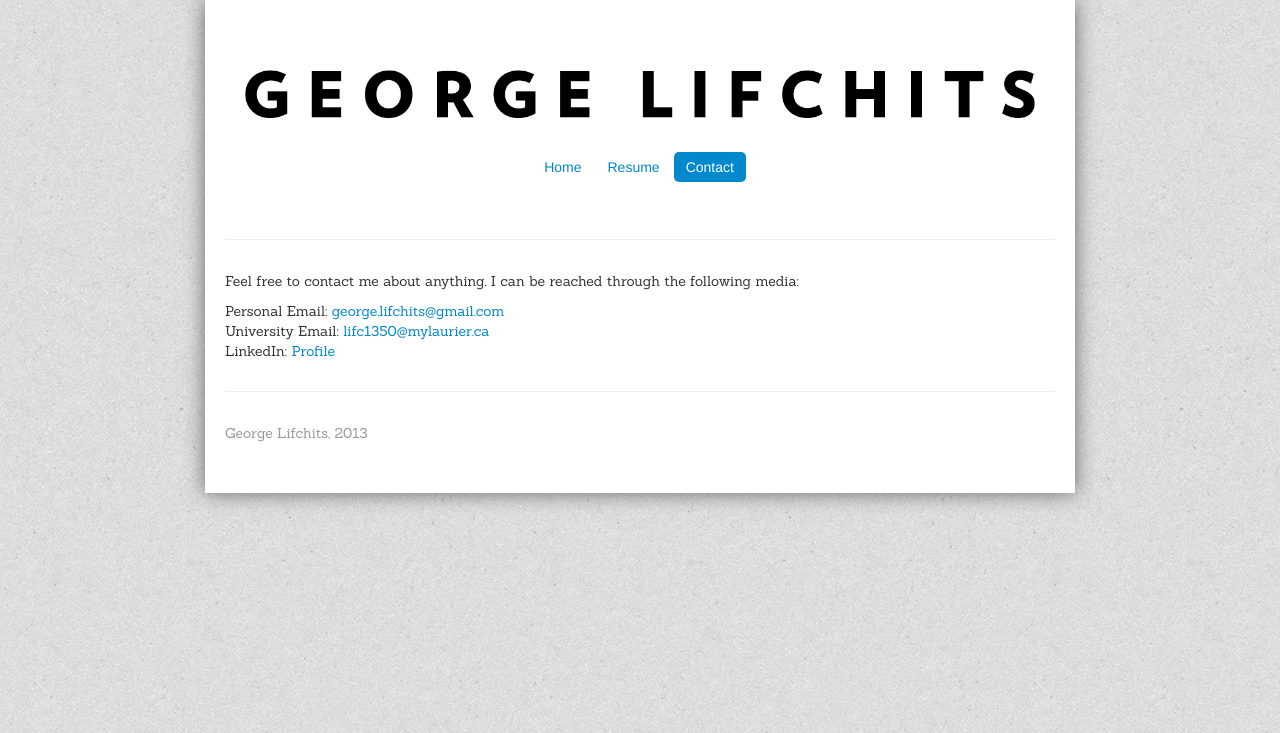
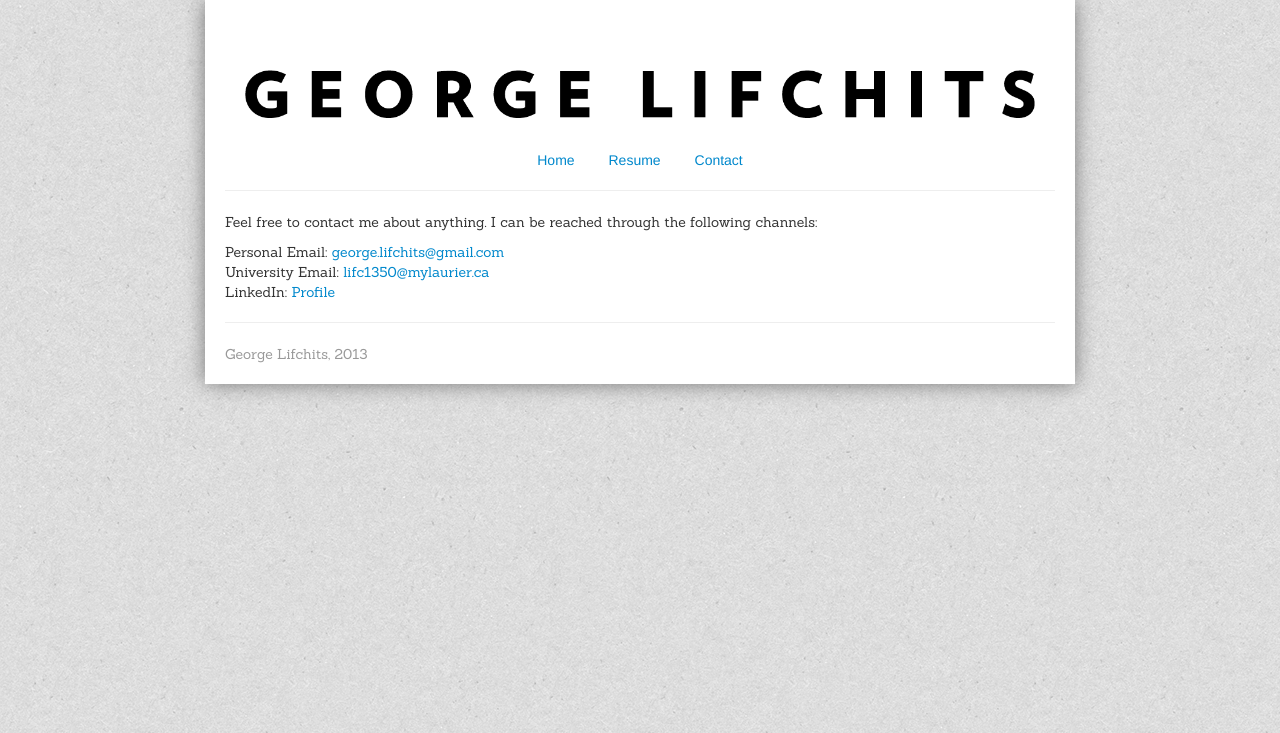
Before and after one commit to glifchits/glifchits-website, a Flask app: page /contact/ in a window 1280 px wide. Shown: the top 733 px of the page. Run offline with Flask 2, Linux system fonts and the light colour scheme; parts of the project's set-up code (start-up, migrations or seed data) failed here and were passed over; some libraries are stand-ins or nearby versions.

Commit message:
Modified navbar, changed "media" to "channels", deleted emacs stupid file

```diff
--- a/web/templates/contact.html
+++ b/web/templates/contact.html
@@ -3,7 +3,7 @@
 {% block body %}
 
 <p>
-	Feel free to contact me about anything. I can be reached through the following media:
+	Feel free to contact me about anything. I can be reached through the following channels:
 </p>
 <p>
 	Personal Email: <a href="mailto:george.lifchits@gmail.com">george.lifchits@gmail.com</a></br>
--- a/web/templates/layout.html
+++ b/web/templates/layout.html
@@ -9,9 +9,9 @@
 		<link rel="stylesheet" type="text/css" href="http://fonts.googleapis.com/css?family=Asap:700">
 		<style type="text/css">
 			body {
-				background-image: url("{{ url_for( 'static', filename='img/textured_paper.png' )}}");
+				background-image: url("{{ url_for( 'static', filename='img/textured_paper.png' )
+			}}");
 			}
-
 
 			p {
 				font-family: 'Sanchez', serif;
@@ -22,6 +22,18 @@
 				font-weight: 700;
 			}
 
+			.navigation {
+				text-align: center;
+				list-style-type: none;
+				padding-bottom: 0px;
+				margin: 0 0 0 0 !important;
+			}
+			.navigation > li {
+				display: inline;
+				padding-left: 15px;
+				padding-right: 15px;
+			}
+
 			#header {
 				padding-top: 50px;
 				padding-bottom: 30px;
@@ -30,32 +42,21 @@
 				height: 50px;
 			}
 
-			.nav-pills {
-
-			}
-
-			.centered-pills { text-align: center; }
-			.centered-pills ul.nav-pills { display: inline-block; }
-			.centered-pills li { display: inline; }
-			.centered-pills a { float: left; }
-			* html .centered-pills ul.nav-pills { display: inline; } /* IE 6 */
-			*+html .centered-pills ul.nav-pills { display: inline; } /* IE 7 */
-
 			#background {
 				margin: 0 auto;
 				max-width: 870px;
 				background-color: #FFFFFF;
-				box-shadow: 0px 0px 20px #666666;
+				box-shadow: 0px 0px 20px #777777;
 			}
 
 			.container-narrow {
 				padding-top: 20px;
 				padding-left: 20px;
 				padding-right: 20px;
-				padding-bottom: 40px;
+				padding-bottom: 10px;
 			}
 			.container-narrow > hr {
-				margin: 30px 0;
+				margin: 20px 0;
 			}
 
 			.jumbotron {
@@ -64,6 +65,8 @@
 			}
 			.lead {
 				font-size: 16px;
+			}
+			.first-hr {
 			}
 		</style>
 	</head>
@@ -76,8 +79,7 @@
 				</div>
 
 				<div class="row-fluid mynav">
-					<div class="span12 centered-pills">
-						<ul class="nav nav-pills">
+					<ul class="navigation">
 						{% for endpoint, title in [
 						('index','Home'),
 						('resume','Resume'),
@@ -89,9 +91,8 @@
 						{% endfor %}
 					</ul>
 				</div>
-				</div>
 
-				<hr>
+				<hr class="first-hr">
 
 				{% block body %}{% endblock %}
 
@@ -104,7 +105,6 @@
 						</p>
 					</div>
 				</div>
-
 			</div>
 		</div>
 
```
Also changed, not shown: 1 other file. Lines whose indentation alone changed are shown as unchanged.
